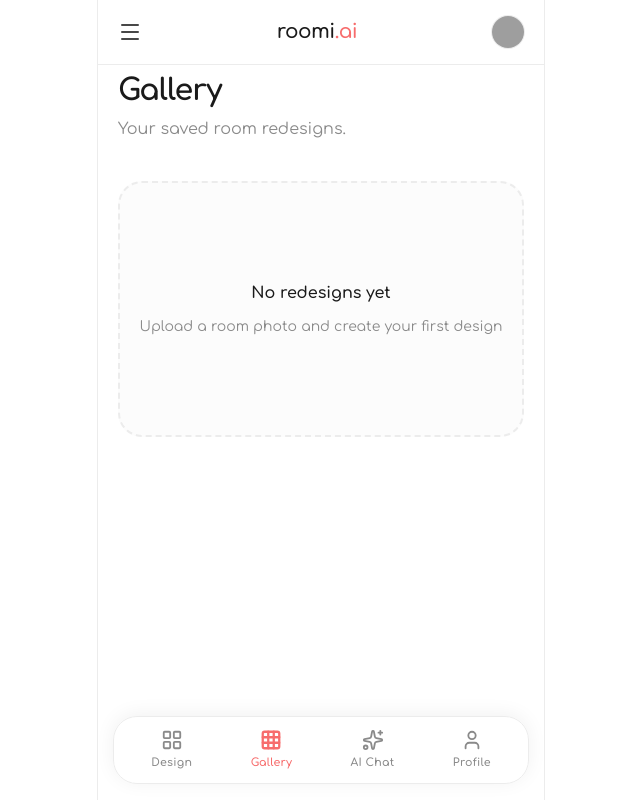
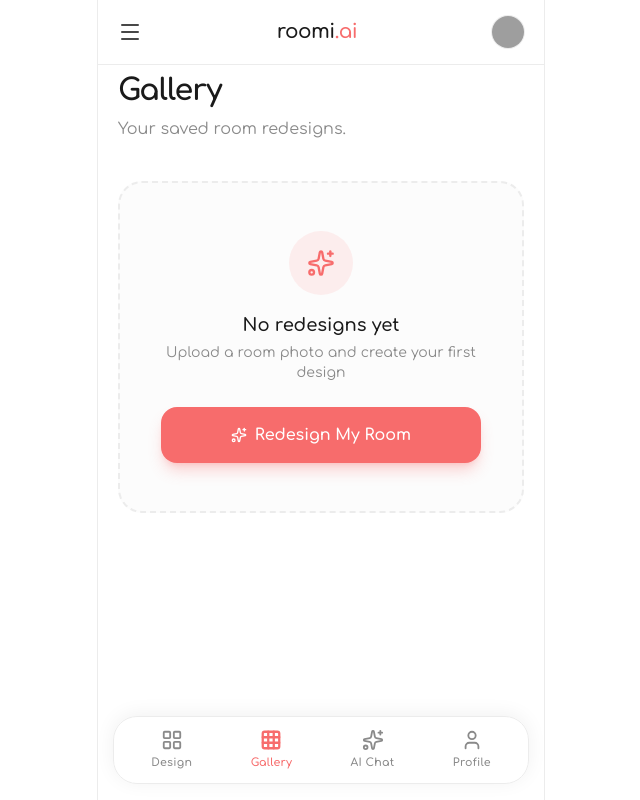
Before and after one commit to aktan228/roomi-frontend, a Next.js app: page /en/gallery in a window 1280 px wide. Shown: the whole page, without its empty margins (319-959 px from the left). Built offline with nearby package versions, Linux system fonts and the light colour scheme; grey boxes are pictures that could not be loaded.

Commit message:
add Gallery with localStorage persistence and delete support

```diff
--- a/src/app/[locale]/design/[id]/page.tsx
+++ b/src/app/[locale]/design/[id]/page.tsx
@@ -8,6 +8,7 @@ import { BeforeAfterSlider } from "@/components/BeforeAfterSlider";
 import { useDictionary } from "@/components/DictionaryProvider";
 import { getProducts, getPlan, type RedesignResult, type ProductsResult, type PlanResult } from "@/lib/api";
 import { getMockProducts, getMockPlan } from "@/lib/mock-data";
+import { saveToGallery } from "@/lib/gallery";
 
 type Tab = "products" | "plan";
 
@@ -26,7 +27,18 @@ export default function DesignResultPage() {
   useEffect(() => {
     const raw = sessionStorage.getItem(`design_${id}`);
     if (raw) {
-      try { setDesign(JSON.parse(raw)); } catch { /* ignore */ }
+      try {
+        const parsed: RedesignResult & { original_preview?: string } = JSON.parse(raw);
+        setDesign(parsed);
+        // Auto-save to gallery
+        saveToGallery({
+          id: parsed.design_id,
+          style: parsed.style,
+          resultUrl: parsed.result_url,
+          originalPreview: parsed.original_preview ?? "",
+          createdAt: Date.now(),
+        });
+      } catch { /* ignore */ }
     }
 
     Promise.all([
--- a/src/app/[locale]/gallery/page.tsx
+++ b/src/app/[locale]/gallery/page.tsx
@@ -1,22 +1,112 @@
+"use client";
+
+import { useEffect, useState } from "react";
+import { useParams, useRouter } from "next/navigation";
+import { Trash2, Sparkles } from "lucide-react";
 import { AppShell } from "@/components/AppShell";
-import { getDictionary, isValidLocale, DEFAULT_LOCALE } from "@/lib/i18n";
-import { DictionaryProvider } from "@/components/DictionaryProvider";
+import { useDictionary } from "@/components/DictionaryProvider";
+import { Button } from "@/components/Button";
+import { loadGallery, removeFromGallery, formatDate, type GalleryItem } from "@/lib/gallery";
+import { STYLES } from "@/lib/styles";
 
-export default async function GalleryPage({ params }: { params: Promise<{ locale: string }> }) {
-  const { locale: raw } = await params;
-  const locale = isValidLocale(raw) ? raw : DEFAULT_LOCALE;
-  const dict = await getDictionary(locale);
+export default function GalleryPage() {
+  const { locale } = useParams<{ locale: string }>();
+  const router = useRouter();
+  const { dict } = useDictionary();
+  const [items, setItems] = useState<GalleryItem[]>([]);
+
+  useEffect(() => {
+    setItems(loadGallery());
+  }, []);
+
+  function handleDelete(id: string, e: React.MouseEvent) {
+    e.stopPropagation();
+    removeFromGallery(id);
+    setItems((prev) => prev.filter((i) => i.id !== id));
+  }
+
+  function handleOpen(item: GalleryItem) {
+    router.push(`/${locale}/design/${item.id}?style=${item.style}`);
+  }
+
+  const styleLabel = (id: string) =>
+    STYLES.find((s) => s.id === id)?.name ?? id;
 
   return (
-    <DictionaryProvider dict={dict} locale={locale}>
-      <AppShell>
-        <h1 className="text-3xl font-bold tracking-tight">{dict.gallery.title}</h1>
-        <p className="mt-2 text-muted">{dict.gallery.subtitle}</p>
-        <div className="mt-10 flex h-64 flex-col items-center justify-center gap-3 rounded-3xl border-2 border-dashed border-border bg-card/40">
-          <p className="font-semibold">{dict.gallery.empty}</p>
-          <p className="text-sm text-muted">{dict.gallery.emptyHint}</p>
+    <AppShell>
+      <h1 className="text-3xl font-bold tracking-tight">{dict.gallery.title}</h1>
+      <p className="mt-2 text-muted">{dict.gallery.subtitle}</p>
+
+      {items.length === 0 ? (
+        /* Empty state */
+        <div className="mt-10 flex flex-col items-center rounded-3xl border-2 border-dashed border-border bg-card/40 px-6 py-12 text-center">
+          <div className="flex h-16 w-16 items-center justify-center rounded-full bg-coral/10 mb-4">
+            <Sparkles className="text-coral" size={28} />
+          </div>
+          <p className="font-semibold text-lg">{dict.gallery.empty}</p>
+          <p className="mt-1 text-sm text-muted">{dict.gallery.emptyHint}</p>
+          <div className="mt-6 w-full max-w-xs">
+            <Button onClick={() => router.push(`/${locale}`)}>
+              <Sparkles size={16} />
+              {dict.upload.cta}
+            </Button>
+          </div>
         </div>
-      </AppShell>
-    </DictionaryProvider>
+      ) : (
+        <div className="mt-5 grid grid-cols-2 gap-3 pb-4">
+          {items.map((item) => (
+            <div
+              key={item.id}
+              onClick={() => handleOpen(item)}
+              role="button"
+              tabIndex={0}
+              onKeyDown={(e) => e.key === "Enter" && handleOpen(item)}
+              className="group relative flex cursor-pointer flex-col overflow-hidden rounded-3xl border border-border bg-card/40 text-left transition hover:border-coral hover:shadow-md"
+            >
+              {/* Result image */}
+              <div className="relative aspect-square w-full overflow-hidden">
+                {/* eslint-disable-next-line @next/next/no-img-element */}
+                <img
+                  src={item.resultUrl}
+                  alt={styleLabel(item.style)}
+                  className="h-full w-full object-cover transition group-hover:scale-105"
+                />
+
+                {/* Original thumbnail — small overlay */}
+                {item.originalPreview && (
+                  <div className="absolute bottom-2 left-2 h-10 w-10 overflow-hidden rounded-xl border-2 border-white shadow">
+                    {/* eslint-disable-next-line @next/next/no-img-element */}
+                    <img
+                      src={item.originalPreview}
+                      alt="before"
+                      className="h-full w-full object-cover"
+                    />
+                  </div>
+                )}
+
+                {/* Delete button */}
+                <button
+                  onClick={(e) => handleDelete(item.id, e)}
+                  aria-label="Delete"
+                  className="absolute right-2 top-2 flex h-7 w-7 items-center justify-center rounded-full bg-black/50 text-white opacity-0 backdrop-blur transition group-hover:opacity-100 hover:bg-red-500"
+                >
+                  <Trash2 size={13} />
+                </button>
+              </div>
+
+              {/* Info */}
+              <div className="px-3 py-2.5">
+                <span className="inline-block rounded-full bg-coral/10 px-2 py-0.5 text-[11px] font-semibold text-coral">
+                  {styleLabel(item.style)}
+                </span>
+                <p className="mt-1 text-[11px] text-muted">
+                  {formatDate(item.createdAt, locale)}
+                </p>
+              </div>
+            </div>
+          ))}
+        </div>
+      )}
+    </AppShell>
   );
 }
--- /dev/null
+++ b/src/lib/gallery.ts
@@ -0,0 +1,42 @@
+"use client";
+
+export type GalleryItem = {
+  id: string;
+  style: string;
+  resultUrl: string;
+  originalPreview: string;
+  createdAt: number;
+};
+
+const KEY = "roomi.gallery";
+const MAX_ITEMS = 20;
+
+export function loadGallery(): GalleryItem[] {
+  if (typeof window === "undefined") return [];
+  try {
+    return JSON.parse(localStorage.getItem(KEY) ?? "[]");
+  } catch {
+    return [];
+  }
+}
+
+export function saveToGallery(item: GalleryItem): void {
+  if (typeof window === "undefined") return;
+  const existing = loadGallery().filter((i) => i.id !== item.id);
+  const updated = [item, ...existing].slice(0, MAX_ITEMS);
+  localStorage.setItem(KEY, JSON.stringify(updated));
+}
+
+export function removeFromGallery(id: string): void {
+  if (typeof window === "undefined") return;
+  const updated = loadGallery().filter((i) => i.id !== id);
+  localStorage.setItem(KEY, JSON.stringify(updated));
+}
+
+export function formatDate(ts: number, locale: string): string {
+  return new Intl.DateTimeFormat(locale === "ru" ? "ru-RU" : "en-US", {
+    day: "numeric",
+    month: "short",
+    year: "numeric",
+  }).format(new Date(ts));
+}
```
